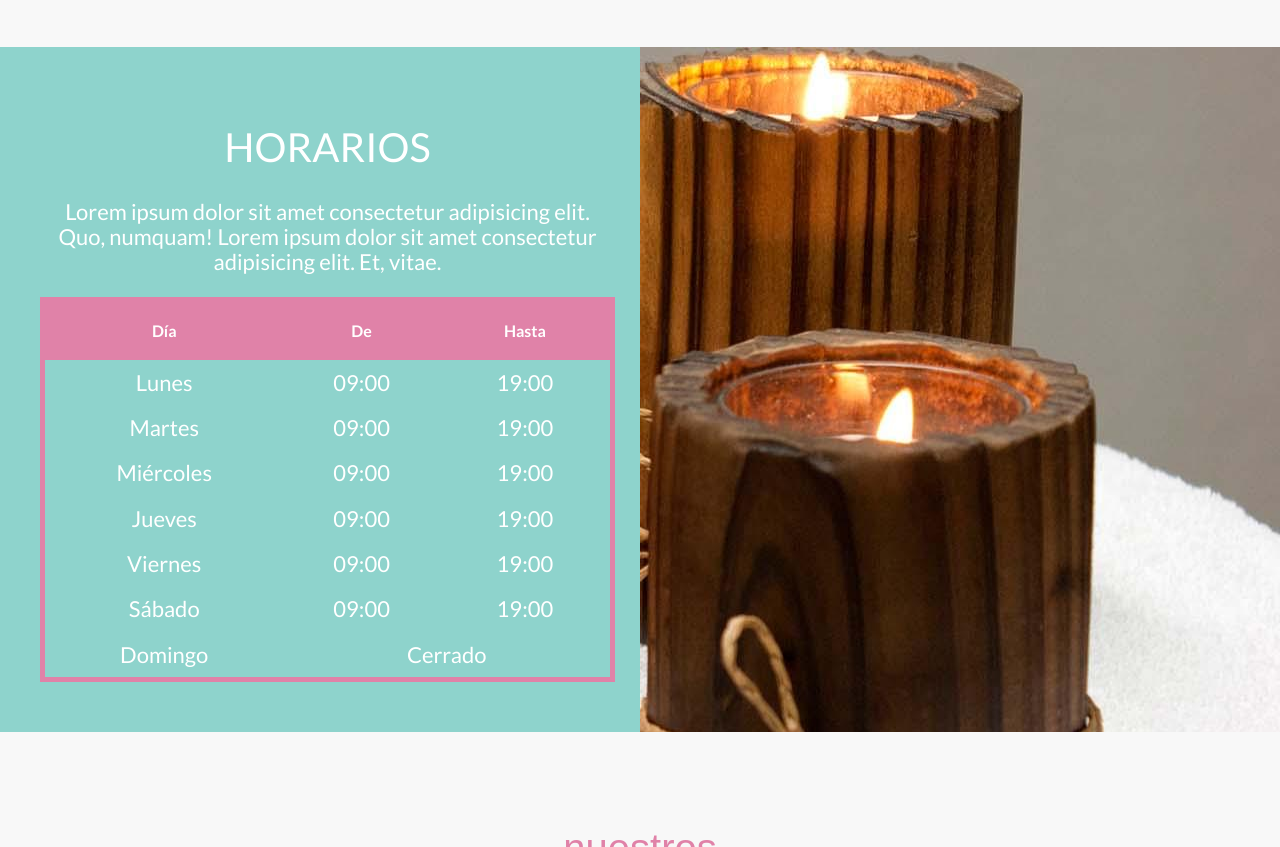
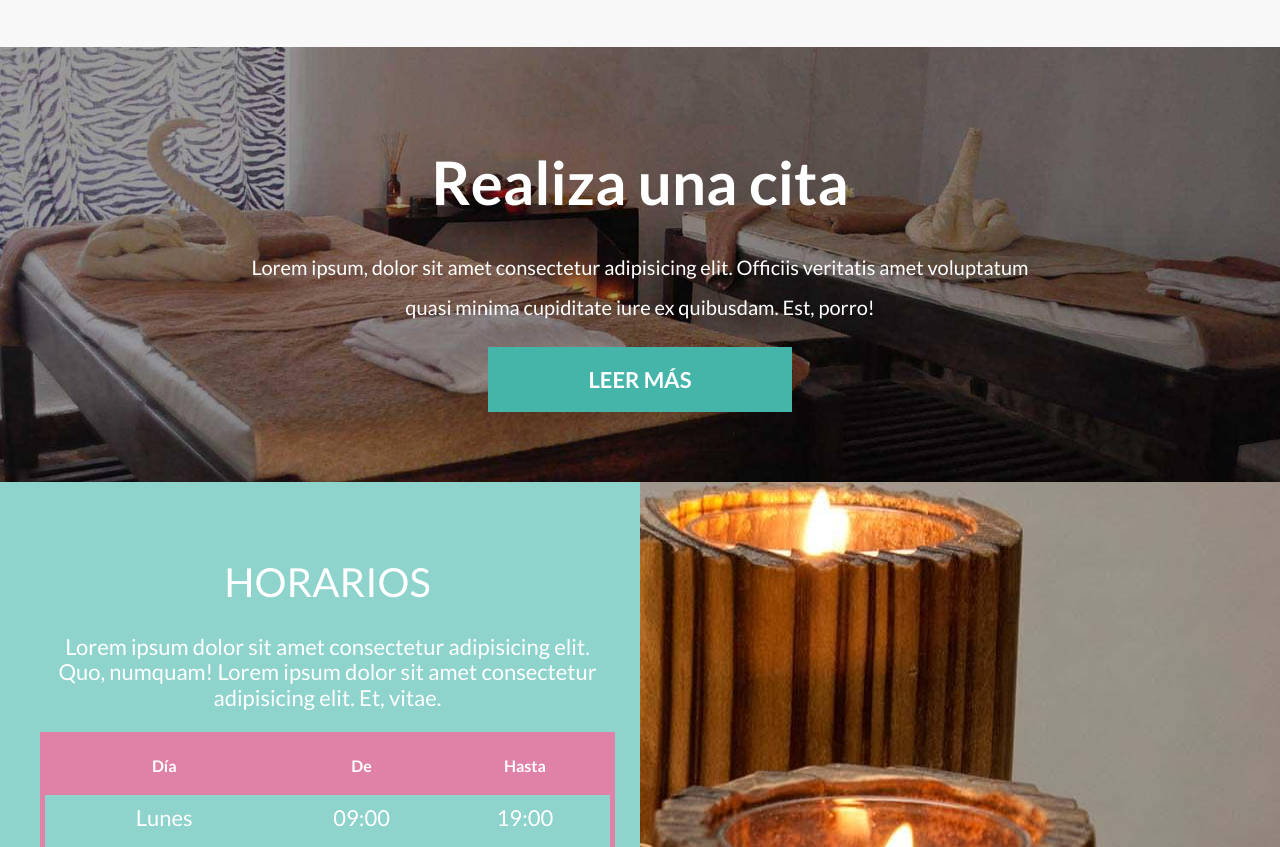
Before and after one commit to AxelMoncayoM/spa, a website: page index.html in a window 1280 px wide. Shown: the part 1893-2740 px from the top of the page. Drawn offline with Linux system fonts and the light colour scheme; a web font is replaced by a local one.

Commit message:
Section 'cita' added before 'horario'

```diff
--- a/index.html
+++ b/index.html
@@ -128,6 +128,17 @@
           </div>
         </div>
       </div>
+    </section>
+
+    <section class="cita">
+      <h2 class="cita__heading">Realiza una cita</h2>
+      <p class="cita__texto">
+        Lorem ipsum, dolor sit amet consectetur adipisicing elit. Officiis
+        veritatis amet voluptatum quasi minima cupiditate iure ex quibusdam.
+        Est, porro!
+      </p>
+
+      <a href="#" class="cita__enlace">Leer Más</a>
     </section>
 
     <section class="horario">
--- /dev/null
+++ b/src/scss/layout/_cita.scss
@@ -0,0 +1,28 @@
+@use "base/variables" as v;
+@use "base/mixins" as m;
+
+.cita {
+  text-align: center;
+  background-image: url(../img/bg_citas.jpg);
+  background-position: center center;
+  background-size: cover;
+  background-attachment: fixed;
+  padding: 7rem 0;
+
+  &__heading {
+    color: v.$blanco;
+    font-size: 6rem;
+  }
+
+  &__texto {
+    color: v.$blanco;
+    max-width: 80rem;
+    margin: 0 auto;
+    line-height: 2;
+  }
+
+  &__enlace {
+    @include m.boton(darken(v.$principal, 20%), v.$blanco);
+    padding: 2rem 10rem;
+  }
+}
--- a/src/scss/layout/_index.scss
+++ b/src/scss/layout/_index.scss
@@ -5,3 +5,4 @@
 @forward "cards";
 @forward "horario";
 @forward "productos";
+@forward "cita";
```
Also changed, not shown: build/css/app.css, 1 other file.
